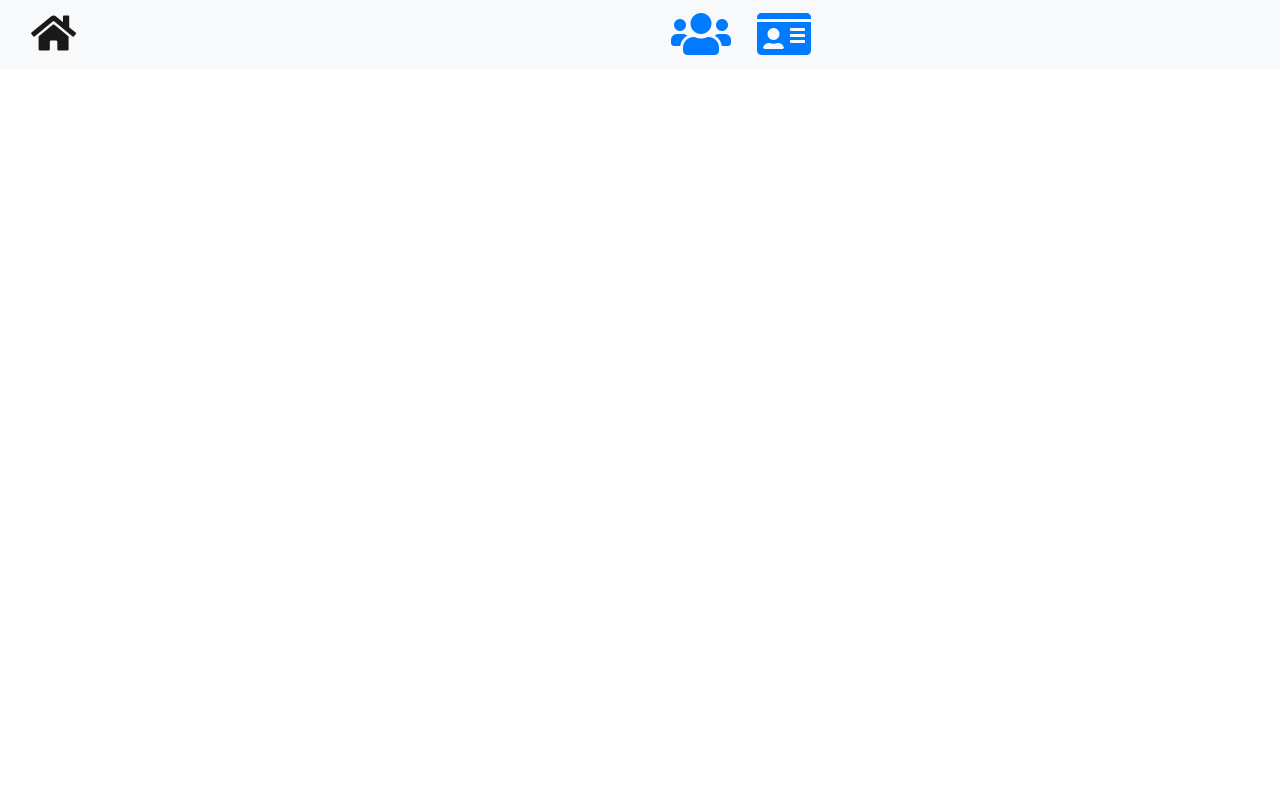
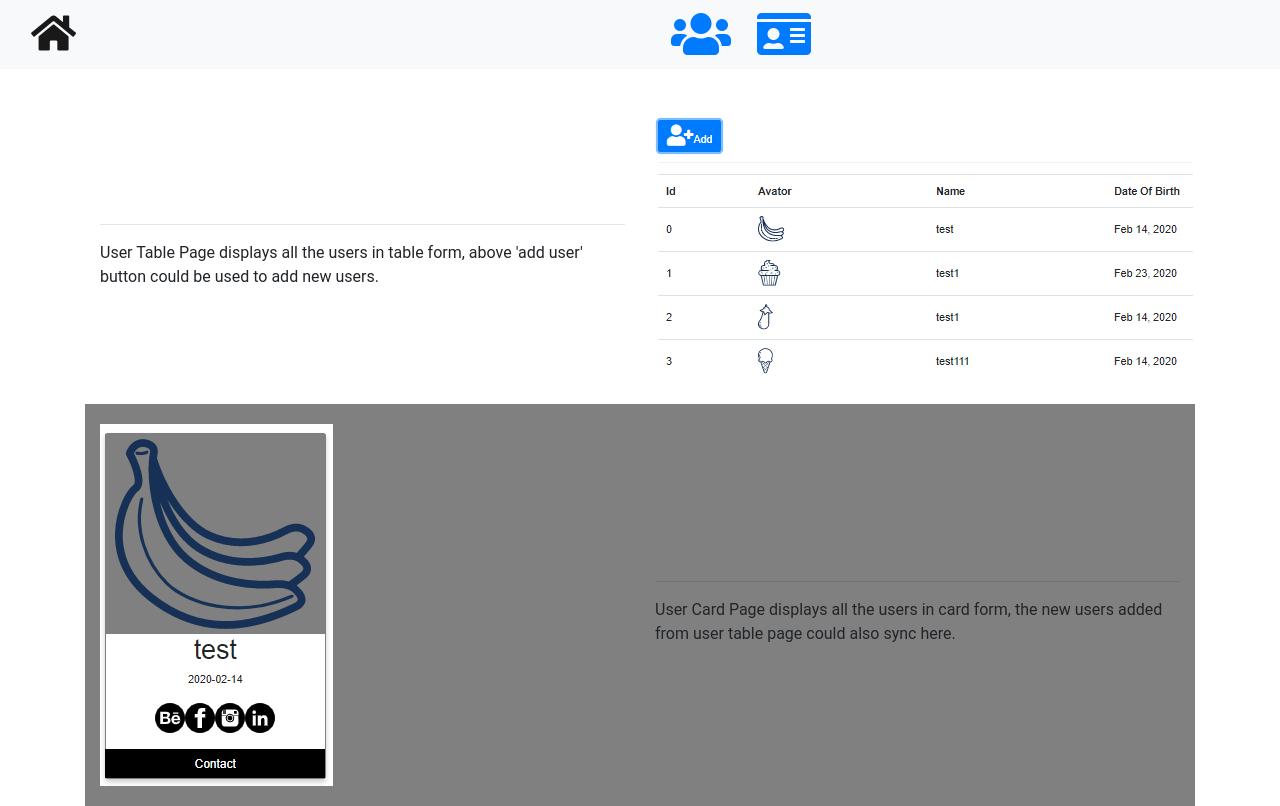
Before and after one commit to jamesXFY/CanStarTable, an Angular app: page /home in a window 1280 px wide. Before the commit this address led to /. Built offline with nearby package versions, Linux system fonts and the light colour scheme.

Commit message:
add home content

```diff
--- a/src/app/app-routing.module.ts
+++ b/src/app/app-routing.module.ts
@@ -2,11 +2,14 @@ import { NgModule } from '@angular/core';
 import { Routes, RouterModule } from '@angular/router';
 import { UsersComponent } from './components/users/users.component';
 import { CardsComponent } from './components/cards/cards.component';
+import { HomeComponent } from './components/home/home.component';
 
 
 const routes: Routes = [
+  { path: 'home', component: HomeComponent },
   { path: 'usersTable', component: UsersComponent },
-  { path: 'usersCard', component: CardsComponent }
+  { path: 'usersCard', component: CardsComponent },
+  { path: '', redirectTo: '/home', pathMatch: 'full'}
 ];
 
 @NgModule({
--- a/src/app/components/cards/card/card.component.scss
+++ b/src/app/components/cards/card/card.component.scss
@@ -5,8 +5,8 @@
 .btn {
   border: 1px solid gray;
   box-shadow: 0 4px 8px 0 rgba(0, 0, 0, 0.2);
-  min-width: 300px;
-  min-height: 450px;
+  min-width: 200px;
+  min-height: 350px;
   padding: unset;
 }
 
--- a/src/app/components/home/home.component.css
+++ b/src/app/components/home/home.component.css
@@ -0,0 +1,11 @@
+.block-row {
+  display: flex;
+  align-items: center;
+  justify-content: center;
+  min-height: 260px;
+  padding: 20px 0px;
+}
+
+.block-row:nth-child(even) {
+  background: gray;
+}
--- a/src/app/components/home/home.component.html
+++ b/src/app/components/home/home.component.html
@@ -1,3 +1,28 @@
 <div [@flyInOut]="'in'">
-
+  <div class="container">
+    <div class="row block-row">
+      <div class="col-6">
+        <span>
+          <hr />
+          User Table Page displays all the users in table form, above 'add user'
+          button could be used to add new users.
+        </span>
+      </div>
+      <div class="col-6">
+          <img src="assets/imgs/user_table.png">
+      </div>
+    </div>
+    <div class="row  block-row">
+      <div class="col-6">
+            <img src="assets/imgs/user_card.png">
+      </div>
+      <div class="col-6">
+            <span>
+              <hr />
+              User Card Page displays all the users in card form, the new users
+              added from user table page could also sync here.
+            </span>
+          </div>
+    </div>
+  </div>
 </div>
--- a/src/app/components/home/home.component.ts
+++ b/src/app/components/home/home.component.ts
@@ -1,33 +1,38 @@
-import { Component, OnInit} from '@angular/core';
-import {trigger, state, style, animate, transition} from '@angular/animations';
-
-declare let componentHandler: any;
+import { Component, OnInit } from "@angular/core";
+import {
+  trigger,
+  state,
+  style,
+  animate,
+  transition
+} from "@angular/animations";
 
 @Component({
-    templateUrl: 'home.component.html',
+  selector: "app-home-component",
+  templateUrl: "./home.component.html",
+  styleUrls: ["./home.component.css"],
   animations: [
-        trigger('flyInOut', [
-            state('in', style({ opacity: 1, transform: 'translateX(0)' })),
-            transition('void => *', [
+    trigger("flyInOut", [
+      state("in", style({ opacity: 1, transform: "translateX(0)" })),
+      transition("void => *", [
         style({
           opacity: 0,
-                    transform: 'translateX(-100%)'
+          transform: "translateX(-100%)"
         }),
-                animate('0.6s ease-in')
+        animate("0.6s ease-in")
       ]),
-            transition('* => void', [
-                animate('0.2s 10 ease-out', style({
+      transition("* => void", [
+        animate(
+          "0.2s ease-out",
+          style({
             opacity: 0,
-                    transform: 'translateX(100%)'
-                }))
+            transform: "translateX(100%)"
+          })
+        )
       ])
     ])
   ]
 })
 export class HomeComponent {
-
-    constructor() {
-
+  constructor() {}
 }
-
-}
--- a/src/app/components/users/users.component.css
+++ b/src/app/components/users/users.component.css
@@ -7,3 +7,7 @@
 .table td, .table th{
     vertical-align: middle;
 }
+
+.table tr:nth-child(even) {
+    background: gray;
+}
```
Also changed, not shown: src/assets/imgs/user_card.png (added), src/assets/imgs/user_table.png (added). Lines whose indentation alone changed are shown as unchanged.
